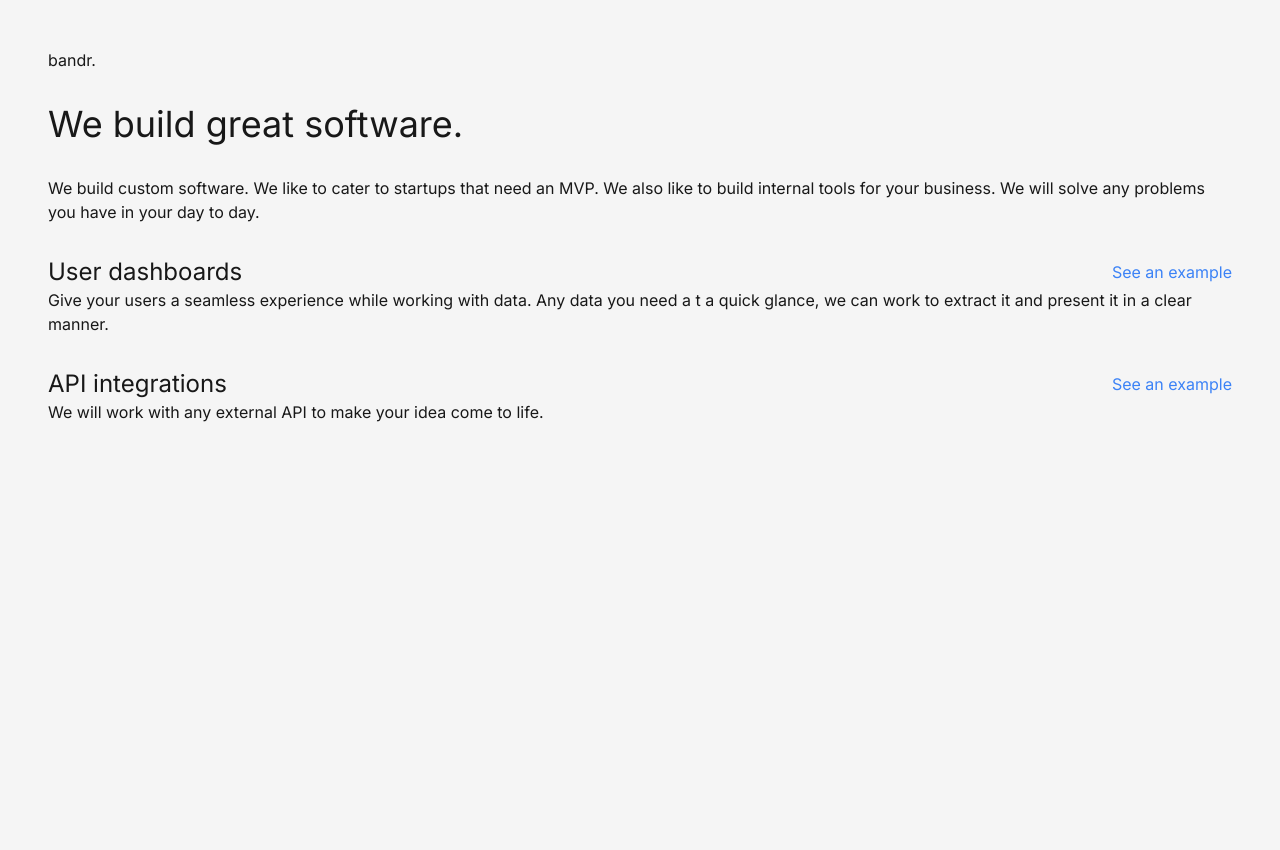
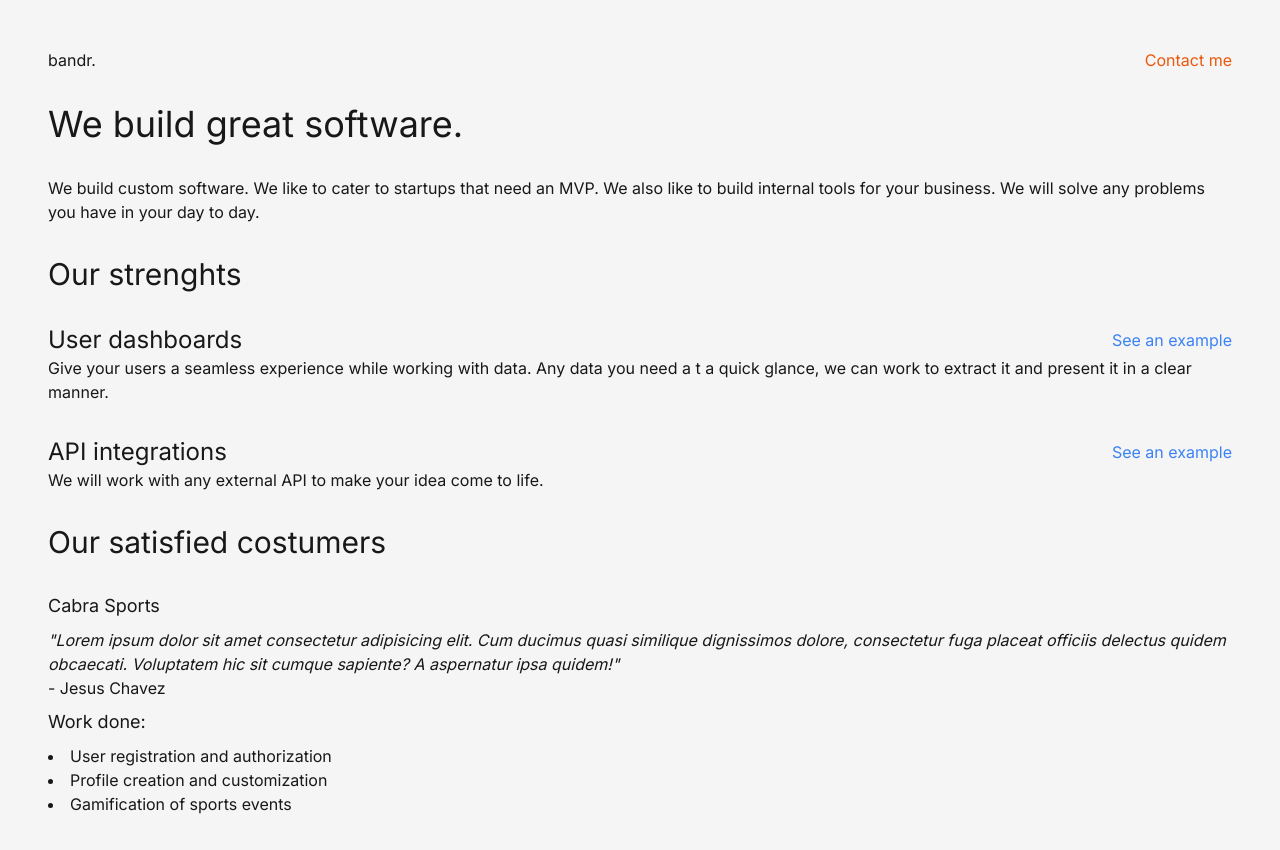
Before and after one commit to mar-cial/cv, a Next.js app: page / in a window 1280 px wide. Shown: the top 850 px of the page. Before the commit the page ends 800 px from the top, so only its background shows below. Built offline with nearby package versions, Linux system fonts and the light colour scheme.

Commit message:
good place

```diff
--- a/src/app/integrations/comparison.tsx
+++ b/src/app/integrations/comparison.tsx
@@ -3,11 +3,11 @@ import { PredictionsData } from "@/models/predictions";
 import { apiCall } from "@/utils/api";
 import { ComparisionChart } from "./radial-chart";
 
-export function GameTeamsComparisonLoader() {
+export function TeamsComparisonLoader() {
     return <section>Loader</section>;
 }
 
-export async function GameTeamsComparison() {
+export async function TeamsComparison() {
     const fixtures_endpoint = "/fixtures";
 
     const fixtures_response = await apiCall({
--- a/src/app/integrations/information.tsx
+++ b/src/app/integrations/information.tsx
@@ -2,7 +2,7 @@ import { Fixtures } from "@/models/fixtures";
 import { apiCall } from "@/utils/api";
 import Image from "next/image";
 
-export function GameInformationLoader() {
+export function MatchDetailsLoader() {
     return (
         <section>
             <section className="pb-4">
@@ -51,7 +51,7 @@ export function GameInformationLoader() {
     );
 }
 
-export async function GameInformation() {
+export async function MatchDetails() {
     const endpoint = "/fixtures";
     const response = await apiCall({
         endpoint,
--- a/src/app/integrations/page.tsx
+++ b/src/app/integrations/page.tsx
@@ -1,7 +1,17 @@
 import { Suspense } from "react";
-import { GameTeamsComparison, GameTeamsComparisonLoader } from "./comparison";
+import {
+    GameTeamsComparison,
+    GameTeamsComparisonLoader,
+    TeamsComparison,
+    TeamsComparisonLoader,
+} from "./comparison";
 import { GamePredictions, GamePredictionsLoader } from "./predictions";
-import { GameInformation, GameInformationLoader } from "./information";
+import {
+    GameInformation,
+    GameInformationLoader,
+    MatchDetails,
+    MatchDetailsLoader,
+} from "./information";
 import PageHeader from "@/components/page-header";
 
 export default function Page() {
@@ -30,9 +40,9 @@ export default function Page() {
                         <header className="py-4">
                             <h2 className="text-2xl font-semibold">Match details</h2>
                         </header>
-                        <section className="rounded-md lg:p-4 dark:bg-zinc-950">
-                            <Suspense fallback={<GameInformationLoader />}>
-                                <GameInformation />
+                        <section className="p-2 rounded-md border border-zinc-700">
+                            <Suspense fallback={<MatchDetailsLoader />}>
+                                <MatchDetails />
                             </Suspense>
                         </section>
                     </section>
@@ -42,28 +52,25 @@ export default function Page() {
                             <h2 className="text-2xl font-semibold">Teams comparison</h2>
                         </header>
 
-                        <section className="rounded-md border lg:p-4 dark:bg-zinc-950">
-                            <Suspense fallback={<GameTeamsComparisonLoader />}>
-                                <GameTeamsComparison />
+                        <section className="p-2 rounded-md border border-zinc-700">
+                            <Suspense fallback={<TeamsComparisonLoader />}>
+                                <TeamsComparison />
                             </Suspense>
                         </section>
                     </section>
 
                     <section className="rounded-md">
-                        <header className="py-4">
-                            <h2 className="text-2xl font-semibold">
-                                Predictions (provided by
+                        <header className="flex gap-2 py-4 text-2xl font-semibold">
+                            <h2 className="">Predictions provided by:</h2>
                             <a
                                 href="https://api-sports.io/"
                                 className="text-orange-600 hover:underline"
                             >
                                 API Sports
                             </a>
-                                )
-                            </h2>
                         </header>
 
-                        <section className="p-2 rounded-md border">
+                        <section className="p-2 rounded-md border border-zinc-700">
                             <Suspense fallback={<GamePredictionsLoader />}>
                                 <GamePredictions />
                             </Suspense>
--- a/src/app/layout.tsx
+++ b/src/app/layout.tsx
@@ -7,7 +7,7 @@ const inter = Inter({ subsets: ["latin"] });
 
 export const metadata: Metadata = {
     title: "bandr - software development agency",
-    description: "we build quality MVP products for startups",
+    description: "We build quality MVP products for startups",
 };
 
 export default function RootLayout({
@@ -18,11 +18,18 @@ export default function RootLayout({
     return (
         <html lang="en">
             <body className={`${inter.className} p-8 xl:p-12`}>
-                <nav>
+                <nav className="flex justify-between items-center">
                     <div>
                         <Link href="/">bandr.</Link>
                     </div>
-                    <div></div>
+                    <div>
+                        <Link
+                            href="mailto:cesarmarcialq@gmail.com"
+                            className="text-orange-600"
+                        >
+                            Contact me
+                        </Link>
+                    </div>
                 </nav>
                 {children}
             </body>
--- a/src/app/page.tsx
+++ b/src/app/page.tsx
@@ -15,9 +15,12 @@ export default function Page() {
             </section>
 
             <section className="flex flex-col gap-8">
+                <header>
+                    <h2 className="text-3xl">Our strenghts</h2>
+                </header>
                 <section>
                     <header className="flex justify-between items-center">
-                        <h2 className="text-2xl">User dashboards</h2>
+                        <h3 className="text-2xl">User dashboards</h3>
                         <Link href="/dashboard" className="text-blue-500">
                             See an example
                         </Link>
@@ -34,7 +37,7 @@ export default function Page() {
 
                 <section className="">
                     <header className="flex justify-between items-center">
-                        <h2 className="text-2xl">API integrations</h2>
+                        <h3 className="text-2xl">API integrations</h3>
                         <Link href="/integrations" className="text-blue-500">
                             See an example
                         </Link>
@@ -47,6 +50,40 @@ export default function Page() {
                     </article>
                 </section>
             </section>
+
+            <section className="flex flex-col gap-8 pt-8">
+                <header>
+                    <h2 className="text-3xl">Our satisfied costumers</h2>
+                </header>
+
+                <section className="flex flex-col gap-2">
+                    <header className="">
+                        <h3 className="text-lg">Cabra Sports</h3>
+                    </header>
+
+                    <article>
+                        <p className="italic">
+                            "Lorem ipsum dolor sit amet consectetur adipisicing elit. Cum
+                            ducimus quasi similique dignissimos dolore, consectetur fuga
+                            placeat officiis delectus quidem obcaecati. Voluptatem hic sit
+                            cumque sapiente? A aspernatur ipsa quidem!"
+                        </p>
+                        <p>- Jesus Chavez</p>
+                    </article>
+
+                    <section>
+                        <header>
+                            <h4 className="text-lg">Work done:</h4>
+                        </header>
+
+                        <ul className="py-2 list-disc list-inside">
+                            <li>User registration and authorization</li>
+                            <li>Profile creation and customization </li>
+                            <li>Gamification of sports events</li>
+                        </ul>
+                    </section>
+                </section>
+            </section>
         </main>
     );
 }
```
Lines whose indentation alone changed are shown as unchanged.
